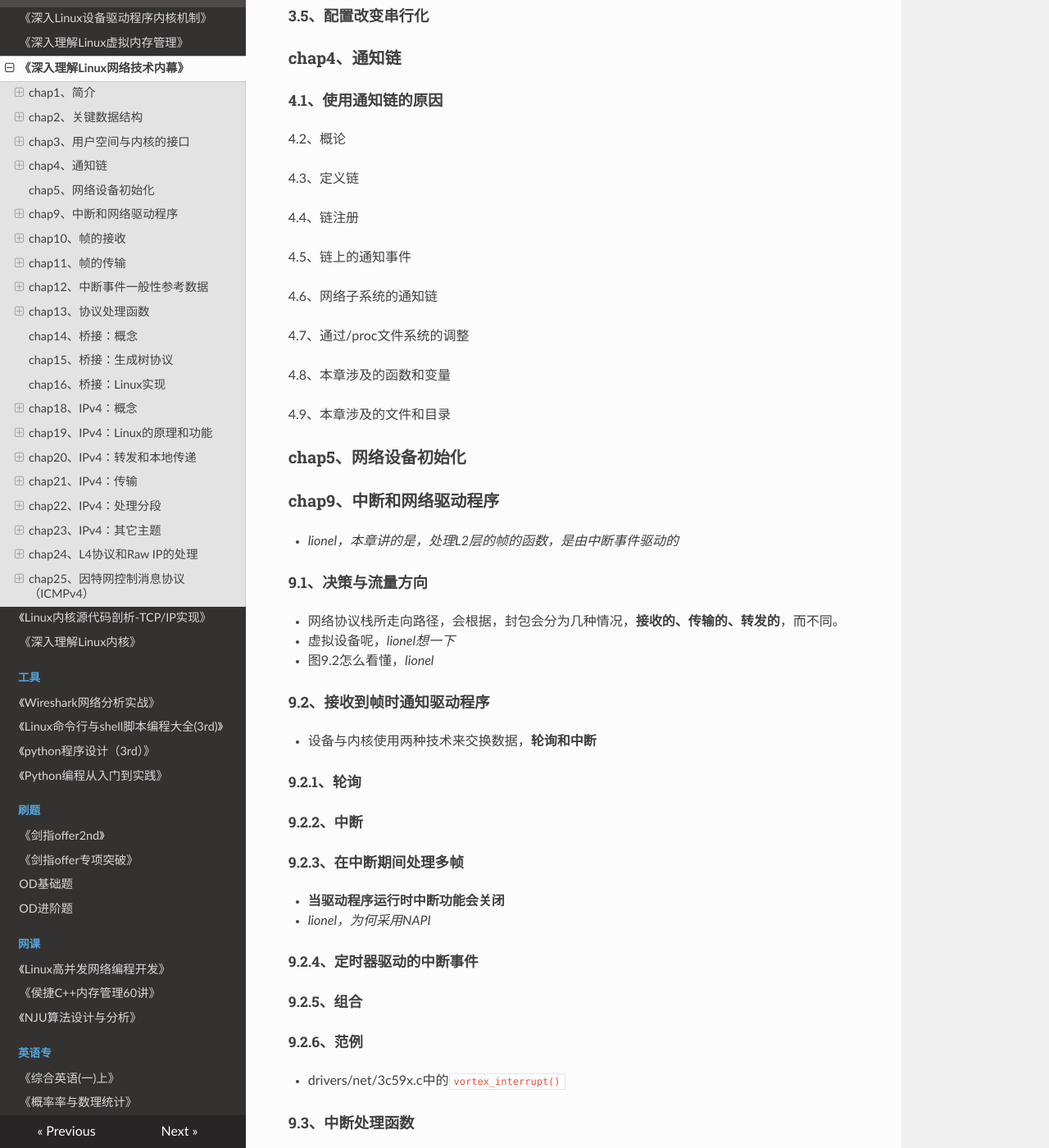
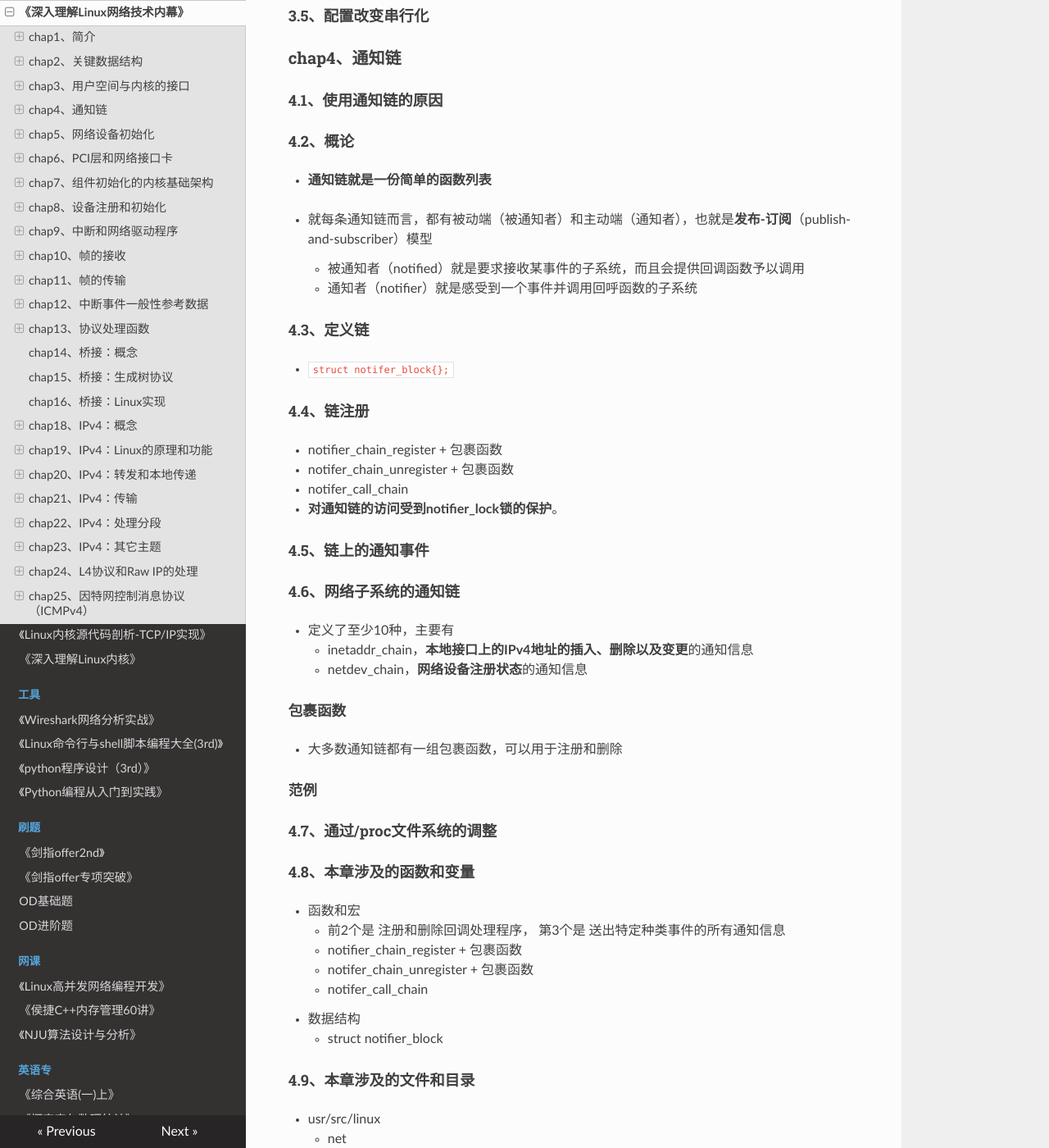
Before and after one commit to wolflion/booknotes, an MkDocs documentation site: the page built from docs/13kernel/深入理解Linux网络技术内幕.md, in a window 1280 px wide and 1400 px high, scrolled down 4570 px. Shown: the whole window at 82% size. Built offline with MkDocs 1.6.1, drawn with Linux system fonts in a browser that asks for light colours; nearby versions of some CDN libraries; some of the changed text lies outside the part shown.

Commit message:
Update 深入理解Linux网络技术内幕.md

```diff
--- a/docs/13kernel/深入理解Linux网络技术内幕.md
+++ b/docs/13kernel/深入理解Linux网络技术内幕.md
@@ -181,23 +181,139 @@
 
 #### 4.1、使用通知链的原因
 
-4.2、概论
+#### 4.2、概论
 
-4.3、定义链
++ **通知链就是一份简单的函数列表**
 
-4.4、链注册
++ 就每条通知链而言，都有被动端（被通知者）和主动端（通知者），也就是**发布-订阅**（publish-and-subscriber）模型
+  + 被通知者（notified）就是要求接收某事件的子系统，而且会提供回调函数予以调用
+  + 通知者（notifier）就是感受到一个事件并调用回呼函数的子系统
 
-4.5、链上的通知事件
+#### 4.3、定义链
 
-4.6、网络子系统的通知链
++ `struct notifer_block{};`
 
-4.7、通过/proc文件系统的调整
+#### 4.4、链注册
 
-4.8、本章涉及的函数和变量
++ notifier_chain_register + 包裹函数
++ notifer_chain_unregister + 包裹函数
++ notifer_call_chain
++ **对通知链的访问受到notifier_lock锁的保护**。
 
-4.9、本章涉及的文件和目录
+#### 4.5、链上的通知事件
+
+#### 4.6、网络子系统的通知链
+
++ 定义了至少10种，主要有
+  + inetaddr_chain，**本地接口上的IPv4地址的插入、删除以及变更**的通知信息
+  + netdev_chain，**网络设备注册状态**的通知信息
+
+##### 包裹函数
+
++ 大多数通知链都有一组包裹函数，可以用于注册和删除
+
+##### 范例
+
+#### 4.7、通过/proc文件系统的调整
+
+#### 4.8、本章涉及的函数和变量
+
++ 函数和宏
+  + 前2个是 注册和删除回调处理程序， 第3个是  送出特定种类事件的所有通知信息
+  + notifier_chain_register + 包裹函数
+  + notifer_chain_unregister + 包裹函数
+  + notifer_call_chain
++ 数据结构
+  + struct notifier_block
+
+#### 4.9、本章涉及的文件和目录
+
++ usr/src/linux
+  + net
+    + /core/dev.c
+    + /ipv4/devinet.c
+  + kernel/sys.c
+  + include/linux/netfilter.h
 
 ### chap5、网络设备初始化
+
+#### 5.1、系统初始化概论
+
++ 各种初始化中，感兴趣的有3个
+  + 引导期间选项
+  + 中断和定时器
+  + 初始化函数
+
+#### 5.2、设备注册和初始化
+
++ 初始化的阶段
+  + 硬件初始化
+  + 软件初始化
+  + 功能初始化
+
+#### 5.3、NIC初始化的基本目标
+
+#### 5.4、设备与内核之间的交互
+
+#### 5.5、初始化选项
+
+#### 5.6、模块选项
+
+#### 5.7、设备处理层初始化：net_dev_init
+
+#### 5.8、用户空间辅助程序
+
+#### 5.9、虚拟设备
+
+#### 5.10、通过/proc文件系统调整
+
+#### 5.11、本章涉及的函数的变量
+
+#### 5.12、本章涉及的文件和目录
+
+### chap6、PCI层和网络接口卡
+
+#### 6.1、本章涉及的数据结构
+
+#### 6.2、PCI NIC设备驱动程序的注册
+
+#### 6.3、电源管理和网络唤醒
+
+#### 6.4、PCI NIC驱动程序注册范例
+
+#### 6.5、大蓝图
+
+#### 6.6、通过/proc文件系统调整
+
+#### 6.7、本章涉及的函数的变量
+
+#### 6.8、本章涉及的文件和目录
+
+### chap7、组件初始化的内核基础架构
+
+#### 7.1、引导期间的内核选项
+
+#### 7.2、模块初始化代码
+
+#### 7.3、优化宏卷标
+
+#### 7.4、内存最优化
+
+#### 7.5、通过/proc文件系统调整
+
+#### 7.6、本章涉及的函数和变量
+
+#### 7.7、本章涉及的文件和目录
+
+### chap8、设备注册和初始化
+
+#### 8.1、设备注册之时
+
+#### 8.2、设备除名之时
+
+#### 8.3、分配net_device结构
+
+#### 8.4、NIC注册和除名的架构
 
 ### chap9、中断和网络驱动程序
 
```
